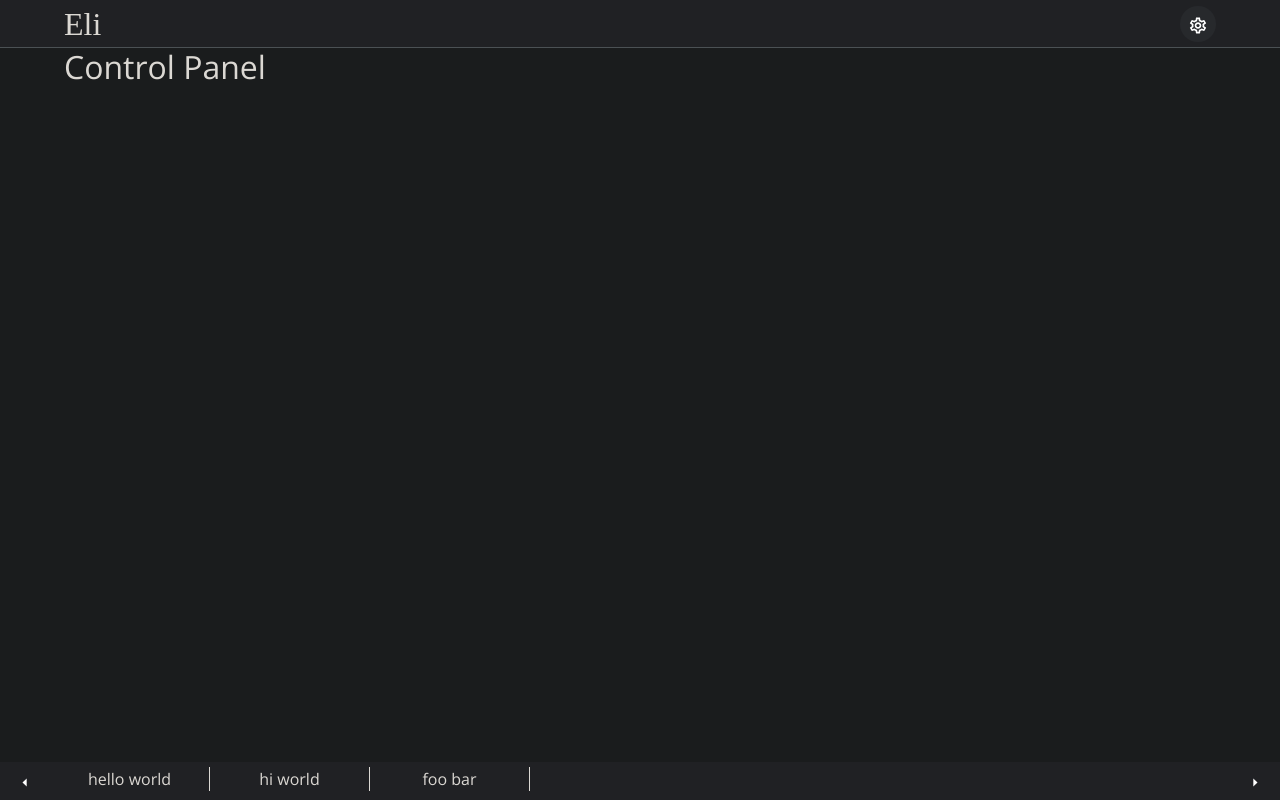
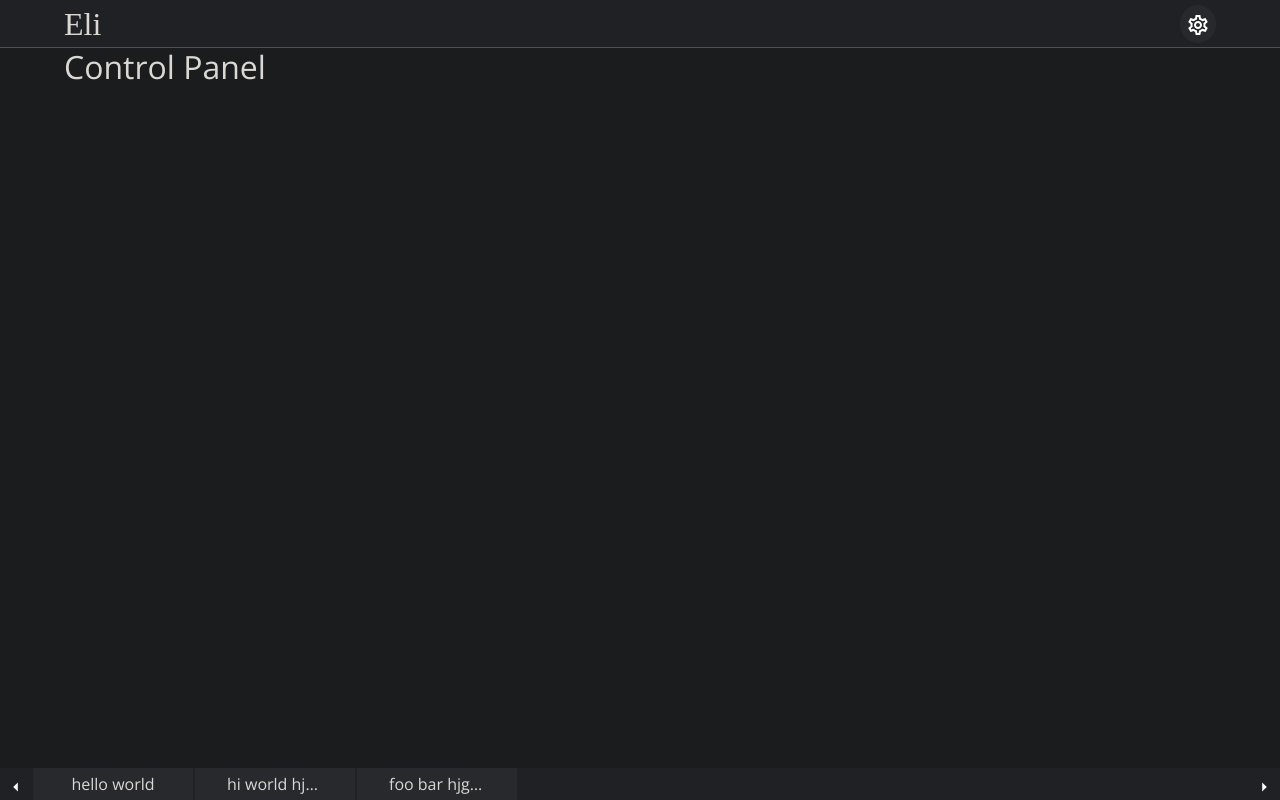
Before and after one commit to sopherapps/eli, a React (Create React App) app: page /control-panel in a window 1280 px wide. Built offline with nearby package versions, Linux system fonts and the light colour scheme; a web font is replaced by a local one.

Commit message:
Clip the tab bar at the bottom

```diff
--- a/src/App.tsx
+++ b/src/App.tsx
@@ -15,7 +15,7 @@ function App() {
   useEffect(() => {
     const appConfigAsJson =
       localStorage.getItem(localStorageAppConfigKey) ||
-      '{"tabs":[{"title": "hello world"},{"title": "hi world"},{"title": "foo bar"}]}';
+      '{"tabs":[{"title": "hello world"},{"title": "hi world hjfhajfuaoyfoaysua"},{"title": "foo bar hjgdahgdayditaiydtsa"}]}';
     changeAppConfig(JSON.parse(appConfigAsJson));
   }, []);
 
--- a/src/components/Tabbar.tsx
+++ b/src/components/Tabbar.tsx
@@ -13,9 +13,10 @@ export default function Tabbar(props: { tabs: Tab[] }) {
   return (
     <footer className="tabbar">
       <div>
-        <button className="btn">
+        <button className="absolute-left absolute-bottom btn tab-control">
           <img src={leftArrowWhite} alt="left" />
         </button>
+        <div className="tab-menu">
           {tabs.map((tab) => (
             <Link
               key={tab.title}
@@ -27,7 +28,8 @@ export default function Tabbar(props: { tabs: Tab[] }) {
               {tab.title}
             </Link>
           ))}
-        <button className="absolute-right btn">
+        </div>
+        <button className="absolute-right absolute-bottom btn tab-control">
           <img src={rightArrowWhite} alt="right" />
         </button>
       </div>
--- a/src/index.css
+++ b/src/index.css
@@ -4,6 +4,7 @@
 
 * {
   font-family: "Open Sans", sans-serif;
+  font-size: 16px;
   margin: 0;
   box-sizing: border-box;
 }
@@ -48,6 +49,11 @@
   right: 0;
 }
 
+.absolute-bottom {
+  position: absolute;
+  bottom: 0;
+}
+
 .h-100 {
   min-height: 100%;
 }
@@ -89,15 +95,17 @@
   display: inline-block;
   text-align: center;
   width: 160px;
-  /* There is need to clip long texts */
-  /* white-space: nowrap;
+  padding: 0.25rem 2rem;
+  white-space: nowrap;
+  text-overflow: ellipsis;
   overflow: hidden;
-  text-overflow: ellipsis; */
+  height: 100%;
+  margin: 0 1px;
 }
 
 .dark .tab-navitem {
   color: #dbd8d3;
-  border-right: 0.5px solid #dbd8d3;
+  background-color: rgba(78, 84, 87, 0.16);
 }
 
 .dark .tab-navitem:hover,
@@ -105,9 +113,18 @@
 .dark .tab-navitem.active {
   color: #dbd8d3;
   background-color: #1a1c1d;
-  padding-top: 8px;
-  padding-bottom: 8px;
   border: none;
+}
+
+.tabbar .tab-menu {
+  height: 2rem;
+  padding: 0rem 2rem;
+}
+
+.tabbar .tab-control {
+  height: 2rem;
+  width: 2rem;
+  padding: 0.25rem;
 }
 
 /* buttons */
@@ -130,8 +147,8 @@
 }
 
 .btn img {
-  height: 80%;
-  max-width: 80%;
+  height: 100%;
+  max-width: 100%;
   width: auto;
 }
 
```
Also changed, not shown: 1 other file (tests, documents, lock files or other folders). Lines whose indentation alone changed are shown as unchanged.
